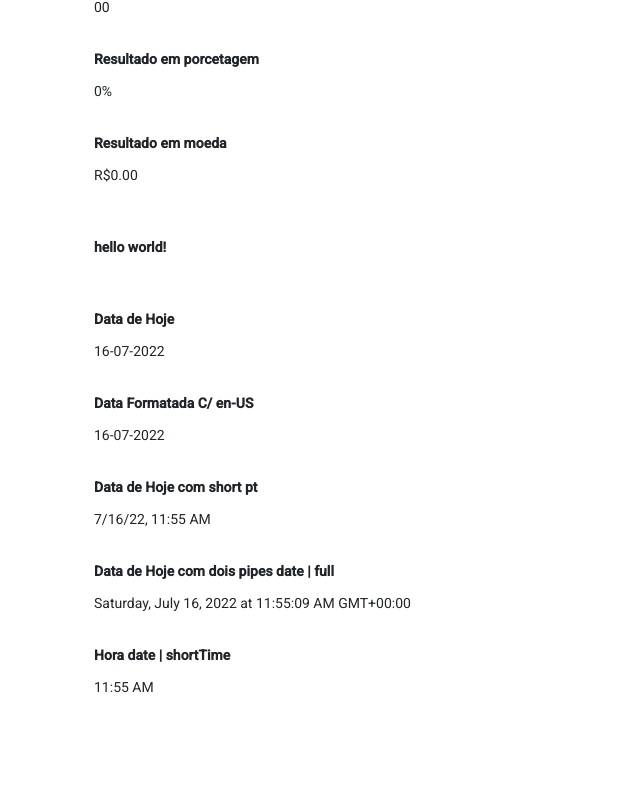
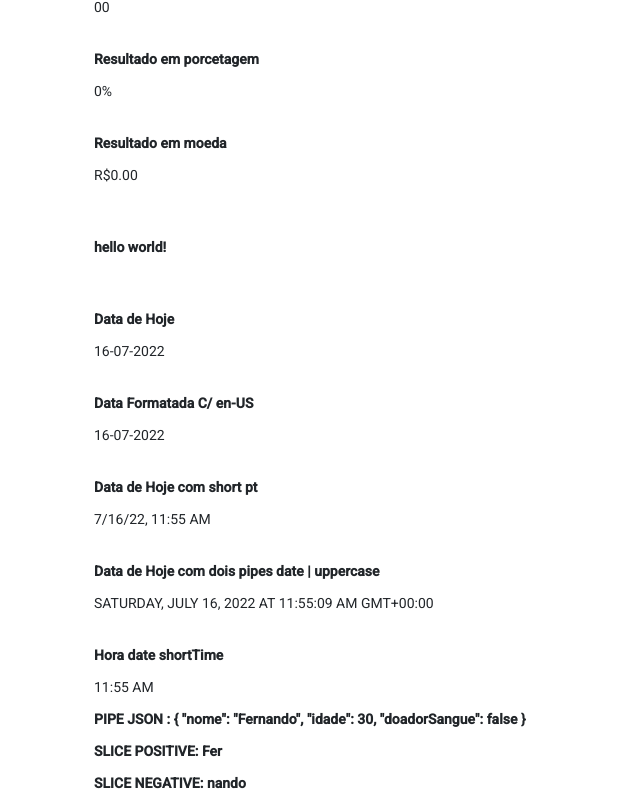
Before and after one commit to 740fernando/criacao-de-pipes-angular, an Angular app in the folder workspace/projeto-pipe/: page /pipes in a window 1280 px wide. Shown: the part 243-1048 px from the top of the page, without its empty margins (0-640 px from the left). Before the commit the page ends 952 px from the top, so only its background shows below. Built offline with nearby package versions, Linux system fonts and the light colour scheme.

Commit message:
Como usar os pipes json e slice

```diff
--- a/workspace/projeto-pipe/src/app/pages/pipes-example/pipes-example.component.html
+++ b/workspace/projeto-pipe/src/app/pages/pipes-example/pipes-example.component.html
@@ -30,9 +30,13 @@
     <p class="negrito">Data de Hoje com  short pt</p>
     <p>{{date | date:'short':'pt' }}</p>
     <br>
-    <p class="negrito">Data de Hoje com dois pipes date | full</p>
-    <p>{{date | date:'full'}}</p>
+    <p class="negrito">Data de Hoje com dois pipes date | uppercase</p>
+    <p>{{date | date:'full' | uppercase}}</p>
     <br>
-    <p class="negrito">Hora date | shortTime</p>
+    <p class="negrito">Hora date shortTime</p>
     <p>{{date | date:'shortTime'}}</p>
+
+    <p class="negrito"> PIPE JSON : {{pessoa | json}}</p>
+    <p class="negrito"> SLICE POSITIVE: {{pessoa.nome | slice:0:3  }}</p>
+    <p class="negrito"> SLICE NEGATIVE: {{pessoa.nome | slice:-5 }}</p>
 </div>
--- a/workspace/projeto-pipe/src/app/pages/pipes-example/pipes-example.component.ts
+++ b/workspace/projeto-pipe/src/app/pages/pipes-example/pipes-example.component.ts
@@ -12,6 +12,11 @@ export class PipesExampleComponent implements OnInit {
   number = 0;
   text = 'hello world!';
   date =new Date();
+  pessoa = {
+    nome:'Fernando',
+    idade:30,
+    doadorSangue: false,
+  }
 
   constructor(private upperCasePipe: UpperCasePipe){}
 
```
